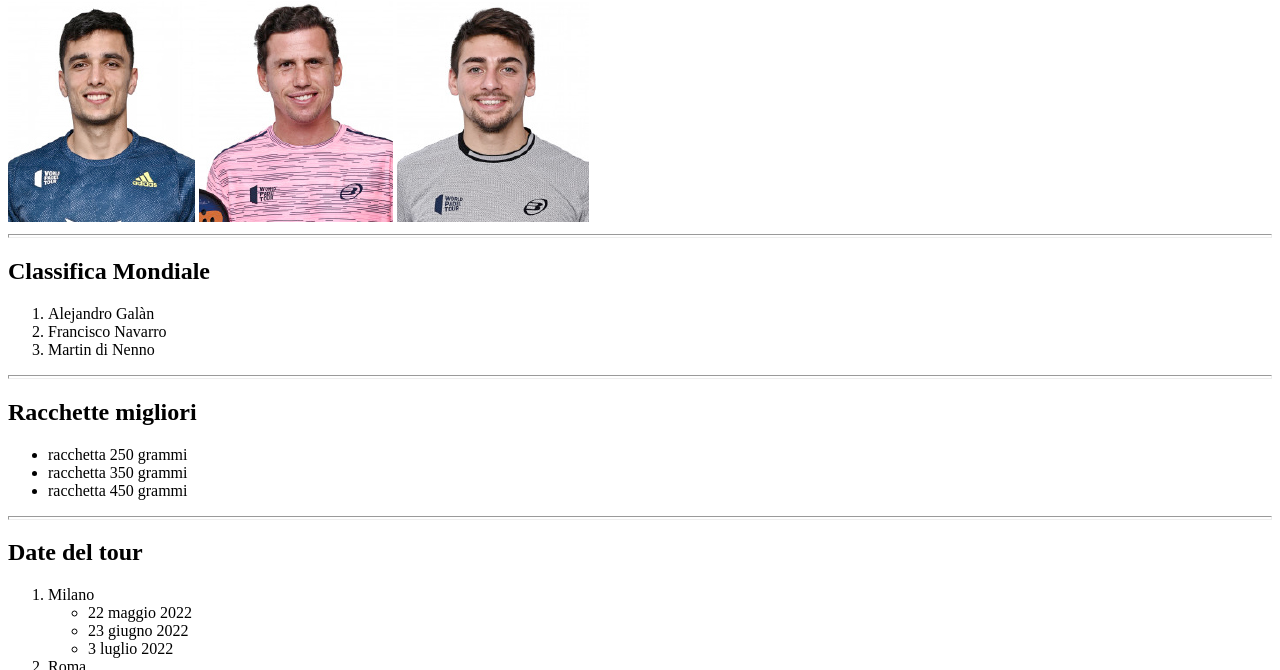
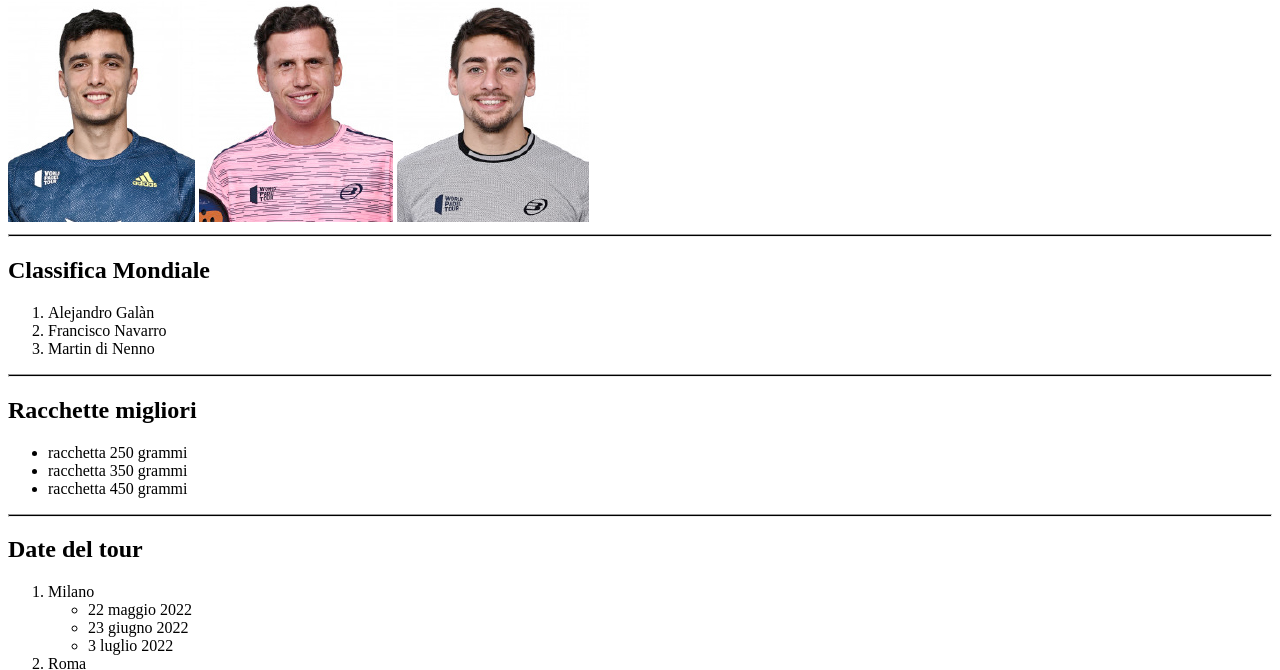
Before and after one commit to Petrus-Olteanu/html-padel, a plain HTML site: page index.html in a window 1280 px wide. Shown: the part 79-749 px from the top of the page. Drawn offline with Linux system fonts and the light colour scheme.

Commit message:
I changed the HR tag

```diff
--- a/style.css
+++ b/style.css
@@ -1,3 +1,4 @@
 hr {
-    height: 2px;
+    height: 1px;
+    background-color: black;
 }
```
